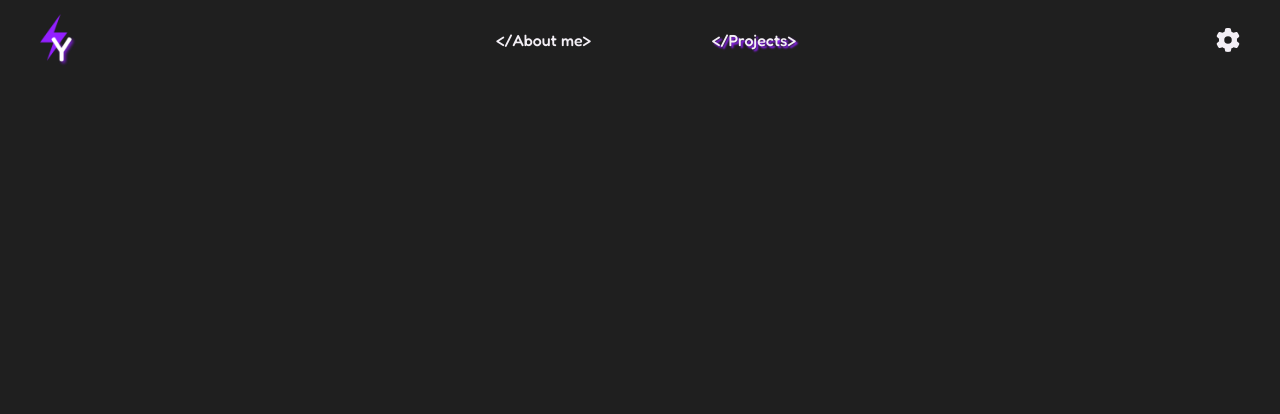
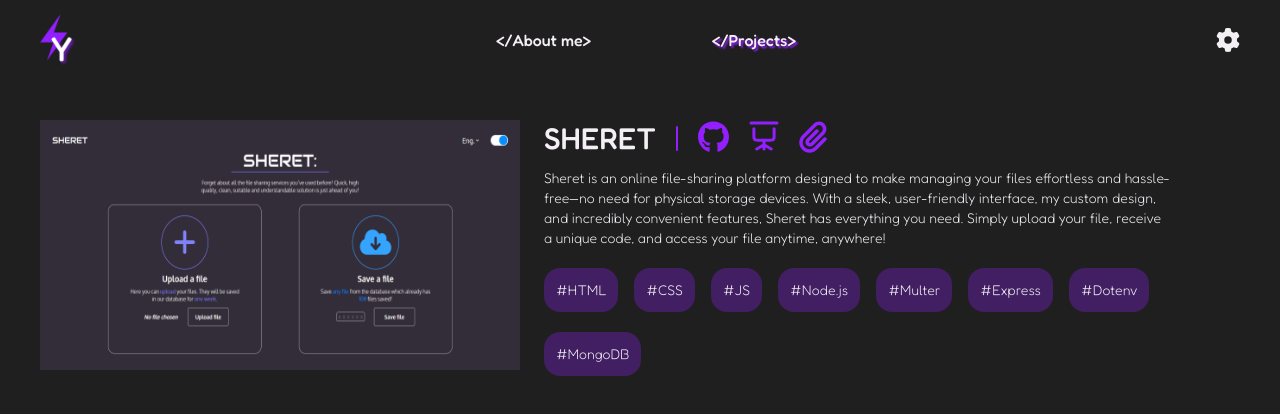
Before and after one commit to ZubalYana/Portfolio, a React (Vite) app: page /projects in a window 1280 px wide. Shown: the top 414 px of the page. Built offline with nearby package versions, Linux system fonts and the light colour scheme; a web font is replaced by a local one.

Commit message:
create project page project card, get the project info, style all the scructure, add icon animations and elements hovers

```diff
--- /dev/null
+++ b/src/components/ExtendedProjectCard/ExtendedProjectCard.css
@@ -0,0 +1,8 @@
+.presentationIcon {
+    transition: transform 0.3s ease, opacity 0.3s ease;
+  }
+
+  .presentationIcon:hover {
+    transform: scale(1.2) rotate(10deg);
+    opacity: 0.9;
+  }
--- /dev/null
+++ b/src/components/ExtendedProjectCard/ExtendedProjectCard.jsx
@@ -0,0 +1,63 @@
+import React from 'react'
+import { FontAwesomeIcon } from '@fortawesome/react-fontawesome';
+import { faGithub } from '@fortawesome/free-brands-svg-icons';
+import { faPaperclip } from '@fortawesome/free-solid-svg-icons';
+import presentation from '/presentation.svg';
+import './ExtendedProjectCard.css'
+export default function ExtendedProjectCard({name, img, description, tags, repoLink, presentationLink, projectLink}) {
+  return (
+    <div className='extendedProjectCard w-full h-[250px] flex'>
+        <img src={img} alt="project image" className='w-[40%]' />
+        <div className="infoContainer w-[58%] ml-[2%]">
+            <div className="projectNameCon w-full flex items-center">
+                <h3 className='text-customWhite text-3xl font-medium'>{name}</h3>
+                <div className="separatingLine w-[2px] h-[25px] rounded-sm bg-customPurple mx-5"></div>
+                <div className="projectLinks flex">
+                <a
+                    href={repoLink}
+                    className='mr-5 presentationIcon'
+                    target="_blank"
+                    rel="noopener noreferrer"
+                >
+                    <FontAwesomeIcon
+                        icon={faGithub}
+                        size="2x"
+                        className="text-customPurple"
+                    />
+                </a>
+                <a
+    href={presentationLink}
+    className='mr-5'
+    target="_blank"
+    rel="noopener noreferrer"
+>
+    <img
+        src={presentation}
+        alt="presentation icon"
+        className="presentationIcon hover:scale-110 transition-transform duration-300"
+    />
+                </a>
+                <a
+                    href={projectLink}
+                    className='mr-5 presentationIcon'
+                    target="_blank"
+                    rel="noopener noreferrer"
+                >
+                    <FontAwesomeIcon
+                      icon={faPaperclip}
+                      size="2x"
+                      className="text-customPurple"
+                    />
+                </a>
+                </div>
+            </div>
+            <p className="projectDesctiption w-[90%] max-h-28 text-customWhite font-light text-sm mt-3">{description}</p>
+            <div className="tagsContainer w-full flex flex-wrap max-h-24">
+                {tags.map((tag, index) => (
+                    <p key={index} className="tag text-customWhite font-light text-sm p-3 bg-customBgPurple flex items-center justify-center rounded-2xl cursor-pointer mt-5 mr-4 hover:bg-customPurple transition-all duration-300">#{tag}</p>
+                ))}
+            </div>
+        </div>
+    </div>
+  )
+}
--- a/src/components/Projects/Projects.jsx
+++ b/src/components/Projects/Projects.jsx
@@ -1,8 +1,28 @@
 import React from 'react'
-
+import ExtendedProjectCard from '../ExtendedProjectCard/ExtendedProjectCard'
+import sheret from '/projectsImgs/sheret.png';
+import travelog from '/projectsImgs/travelog.png';
+import dental from '/projectsImgs/dental.png';
+import honey from '/projectsImgs/honey.png';
+import yantarne from '/projectsImgs/yantarne.png';
+import yorokobi from '/projectsImgs/yorokobi.png';
 export default function Projects() {
+  let projects = [
+    {
+      name: 'SHERET',
+      img: sheret,
+      description: 'Sheret is an online file-sharing platform designed to make managing your files effortless and hassle-free—no need for physical storage devices. With a sleek, user-friendly interface, my custom design, and incredibly convenient features, Sheret has everything you need. Simply upload your file, receive a unique code, and access your file anytime, anywhere!',
+      tags: ['HTML', 'CSS', 'JS', 'Node.js', 'Multer', 'Express', 'Dotenv', 'MongoDB'],
+      repoLink: 'https://github.com/ZubalYana/Sheret',
+      presentationLink: 'https://www.canva.com/design/DAGWAE-TrWU/PggvoTljiQ5zdtjk9Rzj7A/edit?utm_content=DAGWAE-TrWU&utm_campaign=designshare&utm_medium=link2&utm_source=sharebutton',
+      projectLink: 'https://sheret.onrender.com/'
+    },
+  ]
   return (
-    <div className="wrap w-full min-h-screen bg-customBlack">
+    <div className="wrap w-full min-h-screen bg-customBlack p-10 flex flex-col items-center">
+       {projects.map((project, index) => (
+        <ExtendedProjectCard key={index} {...project} />
+      ))}
     </div>
   )
 }
```
Also changed, not shown: public/presentation.svg (added).
